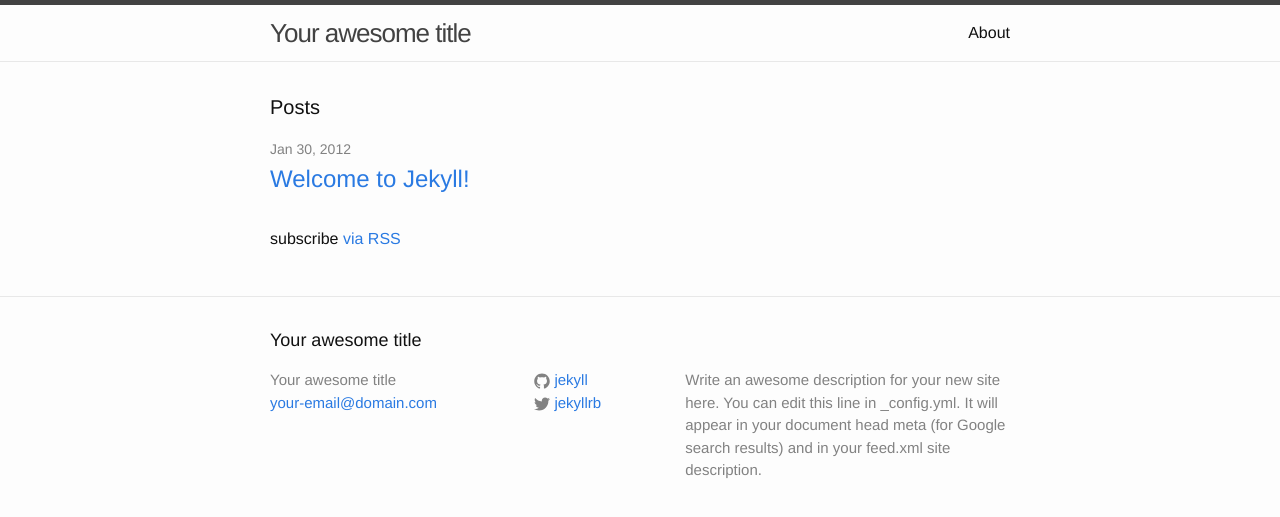
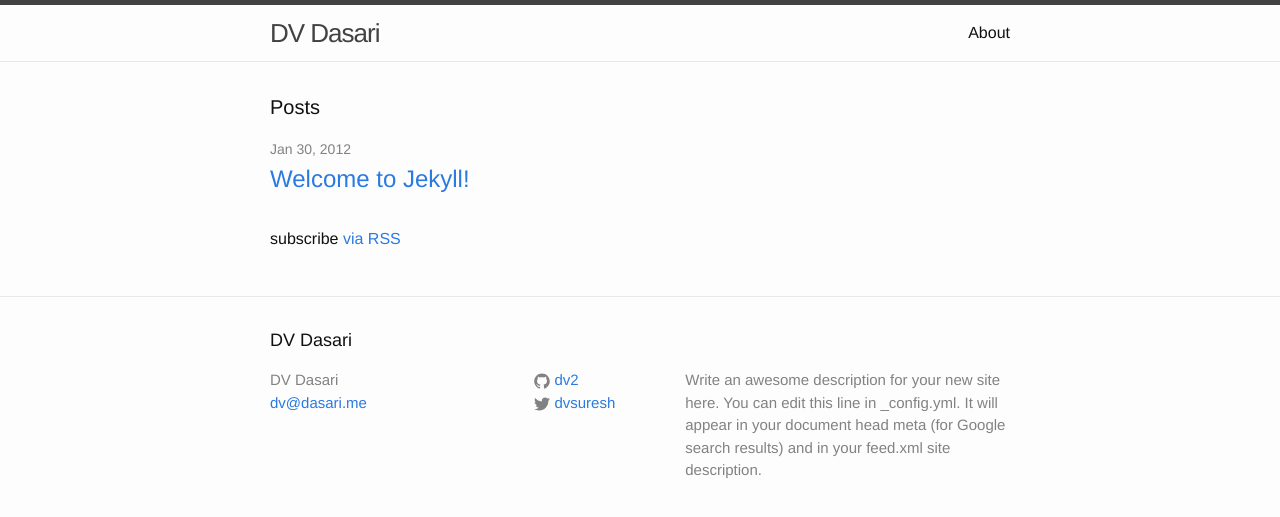
Before and after one commit to dvdasari/dv2.github.io, a Jekyll site: the page built from index.html, in a window 1280 px wide. Shown: the top 517 px of the page. Built offline with Jekyll 4.4.1, drawn with Linux system fonts in a browser that asks for light colours.

Commit message:
update config file

```diff
--- a/_config.yml
+++ b/_config.yml
@@ -6,16 +6,17 @@
 # 'jekyll serve'. If you change this file, please restart the server process.
 
 # Site settings
-title: Your awesome title
-email: your-email@domain.com
+title: DV Dasari
+email: dv@dasari.me
 description: > # this means to ignore newlines until "baseurl:"
   Write an awesome description for your new site here. You can edit this
   line in _config.yml. It will appear in your document head meta (for
   Google search results) and in your feed.xml site description.
 baseurl: "" # the subpath of your site, e.g. /blog
-url: "http://yourdomain.com" # the base hostname & protocol for your site
-twitter_username: jekyllrb
-github_username:  jekyll
+url: "http://dasari.me" # the base hostname & protocol for your site
+#url: "http://localhost:4000" # the base hostname & protocol for your site
+twitter_username: dvsuresh
+github_username:  dv2
 
 # Build settings
 markdown: kramdown
```
